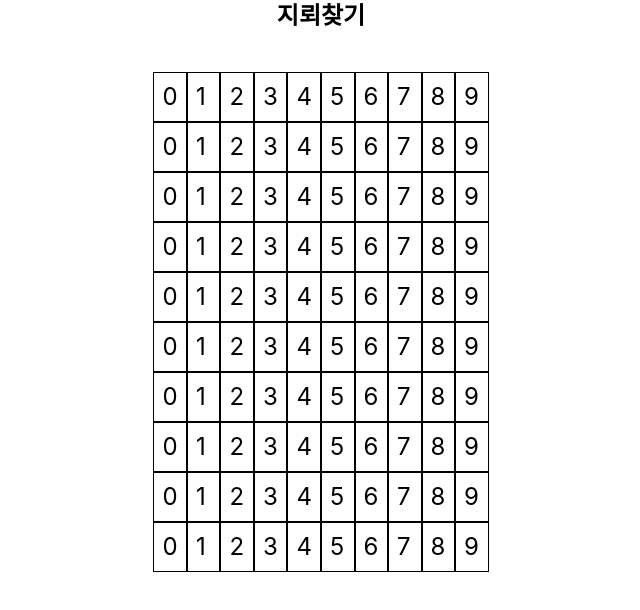
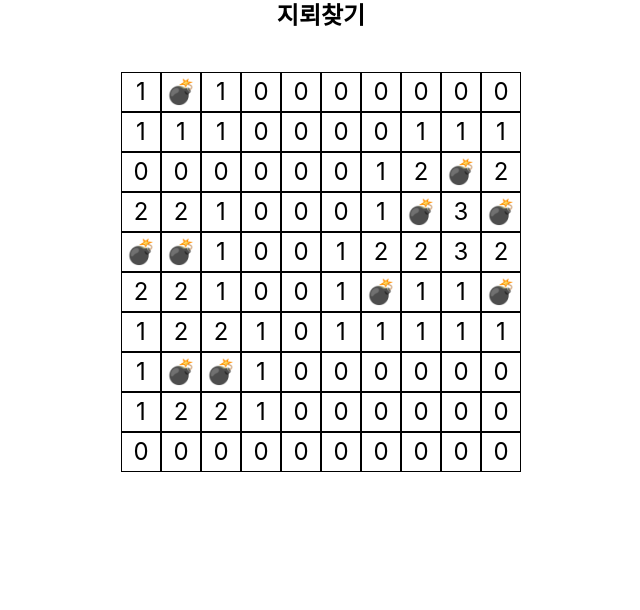
Before and after one commit to Honggilseong/bomb, a React (Create React App) app: page / in a window 1280 px wide. Shown: the top 610 px of the page, without its empty margins (319-959 px from the left). Built offline with nearby package versions, Linux system fonts and the light colour scheme.

Commit message:
feature: create generate random bombs and get near bombs

```diff
--- a/src/components/Board.tsx
+++ b/src/components/Board.tsx
@@ -1,4 +1,16 @@
 import React from "react";
+import {
+  generateNearBombs,
+  generateRandomBombs,
+} from "../util/generateRandomBombs";
+
+export interface ArrayItem {
+  x: number;
+  y: number;
+  isBomb: boolean;
+  nNumber: number;
+  nearBombs?: number;
+}
 
 function Board() {
   const dimension = {
@@ -6,24 +18,42 @@ function Board() {
     height: 10,
   };
   //generate 2d array [0,1,2,3,4,5,6,7,8,9] * width
-  const array2D = Array(dimension.width)
+  const array2D: ArrayItem[][] = Array(dimension.width)
     .fill("")
     .map((_, indexH) =>
       Array(dimension.height)
         .fill("")
-        .map((_, indexW) => indexW)
+        .map((_, indexW) => ({
+          x: indexH,
+          y: indexW,
+          isBomb: false,
+          nNumber: 0,
+        }))
     );
+  let arrayWithBombs = generateRandomBombs(
+    array2D,
+    dimension.height,
+    dimension.width,
+    10
+  );
+  let arrayWithNearBombs = generateNearBombs(
+    arrayWithBombs,
+    dimension.height,
+    dimension.width
+  );
   return (
     <div>
       <div className={`grid grid-cols-10 grid-rows-10`}>
-        {array2D.map((row, i) =>
+        {arrayWithNearBombs.map((row, i) =>
           row.map((col, j) => (
             <div
-              className="p-2 border border-black"
+              className="p-2 border border-black w-10 h-10 justify-center flex items-center"
               key={`${i}-${j}`}
               data-dimension={`${i}-${j}`}
             >
-              <p className="text-2xl">{col}</p>
+              <p className="text-2xl">
+                {array2D[col.x][col.y].isBomb ? "💣" : `${col.nearBombs}`}
+              </p>
             </div>
           ))
         )}
--- /dev/null
+++ b/src/util/generateRandomBombs.ts
@@ -0,0 +1,76 @@
+import { ArrayItem } from "../components/Board";
+
+export const generateRandomBombs = (
+  data: ArrayItem[][],
+  height: number,
+  width: number,
+  bombs: number
+) => {
+  let bombsPlanted = 0;
+
+  while (bombsPlanted < bombs) {
+    let randomX = Math.floor(Math.random() * width);
+    let randomY = Math.floor(Math.random() * height);
+    if (!data[randomX][randomY].isBomb) {
+      data[randomX][randomY].isBomb = true;
+      bombsPlanted++;
+    }
+  }
+  return data;
+};
+
+export const getNearBombs = (
+  i: number,
+  j: number,
+  data: ArrayItem[][],
+  height: number,
+  width: number
+) => {
+  let nearBombs: any[] = [];
+  const surroundings = [
+    [-1, -1],
+    [-1, 0],
+    [-1, 1],
+    [0, -1],
+    [0, 1],
+    [1, -1],
+    [1, 0],
+    [1, 1],
+  ];
+  surroundings.forEach(([x, y]) => {
+    const newX = i + x;
+    const newY = j + y;
+    if (newX >= 0 && newX < width && newY >= 0 && newY < height) {
+      nearBombs.push(data[newX][newY]);
+    }
+  });
+  return nearBombs;
+};
+
+export const generateNearBombs = (
+  data: ArrayItem[][],
+  height: number,
+  width: number
+) => {
+  let copyArray = data;
+  for (let i = 0; i < width; i++) {
+    for (let j = 0; j < width; j++) {
+      let bombs = 0;
+      const area = getNearBombs(
+        data[i][j].x,
+        data[i][j].y,
+        data,
+        height,
+        width
+      );
+      area.map((value) => {
+        if (value.isBomb) {
+          return bombs++;
+        }
+        return 0;
+      });
+      copyArray[i][j].nearBombs = bombs;
+    }
+  }
+  return copyArray;
+};
```
